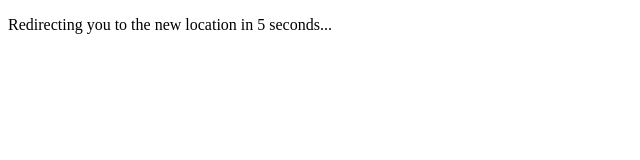
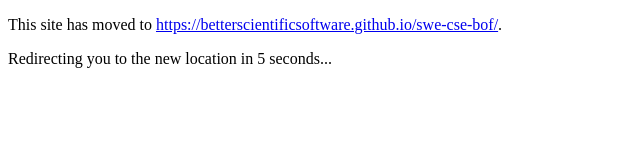
Before and after one commit to SWE-CSE/swe-cse.github.io, a plain HTML site: page index.html in a window 1280 px wide. Shown: the whole page, without its empty margins (0-640 px from the left). Drawn offline with Linux system fonts and the light colour scheme.

Commit message:
More informative redirect page

```diff
--- a/index.html
+++ b/index.html
@@ -2,11 +2,12 @@
 <html>
   <head>
 <meta charset="utf-8">
-<title>This site has moved to https://betterscientificsoftware.github.io/swe-cse-bof/</title>
+<title>Former home of <em>Software Engineering for Computational Science and Engineering (SWE-CSE)</em> site</title>
 <meta http-equiv="refresh" content="5; URL=https://betterscientificsoftware.github.io/swe-cse-bof">
 <link rel="canonical" href="https://betterscientificsoftware.github.io/swe-cse-bof">
   </head>
   <body>
-<p>Redirecting you to the new location in 5 seconds...</p>
+    <p>This site has moved to <a href="https://betterscientificsoftware.github.io/swe-cse-bof/">https://betterscientificsoftware.github.io/swe-cse-bof/</a>.</p>
+    <p>Redirecting you to the new location in 5 seconds...</p>
   </body>
 </html>
```
